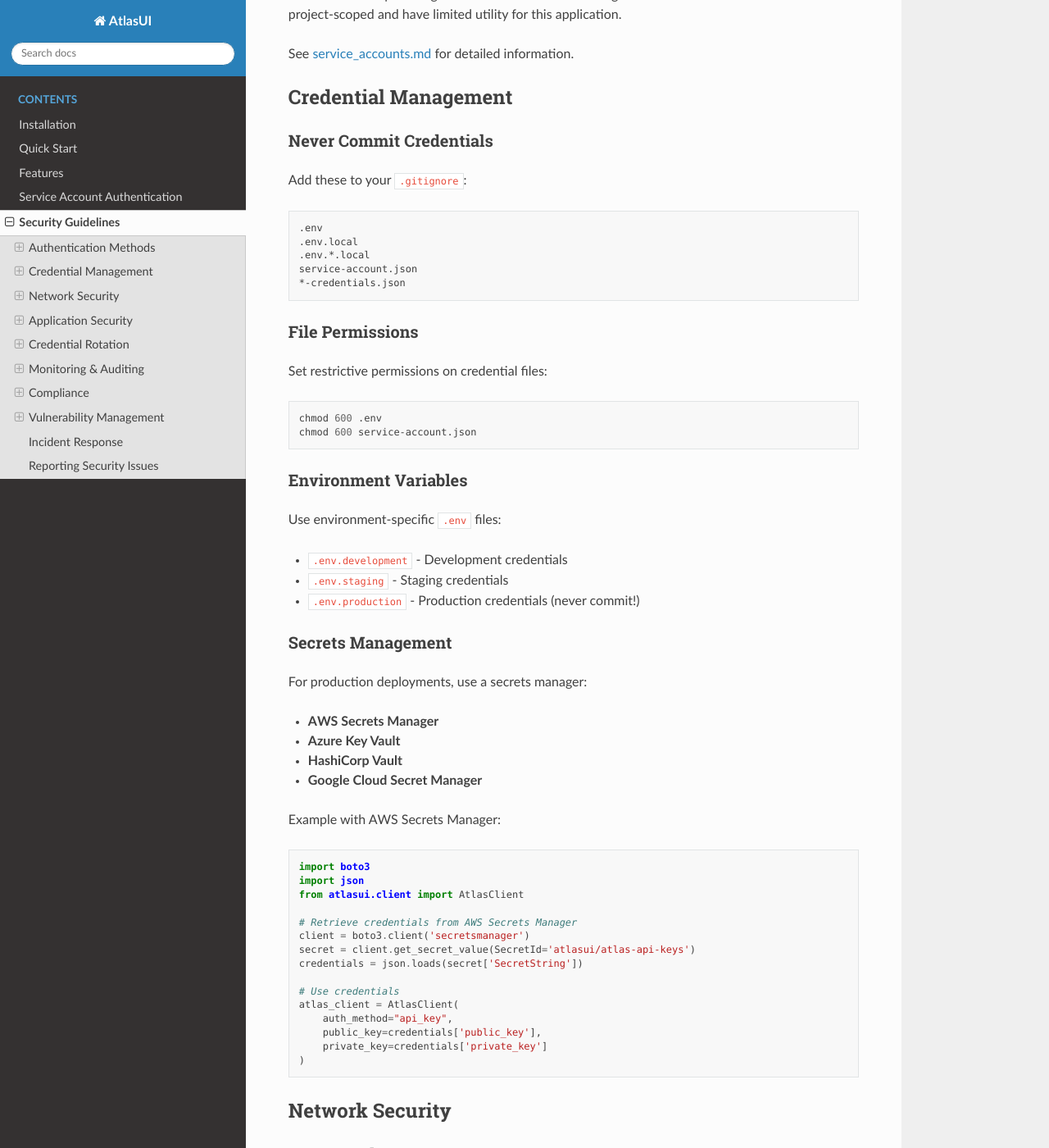
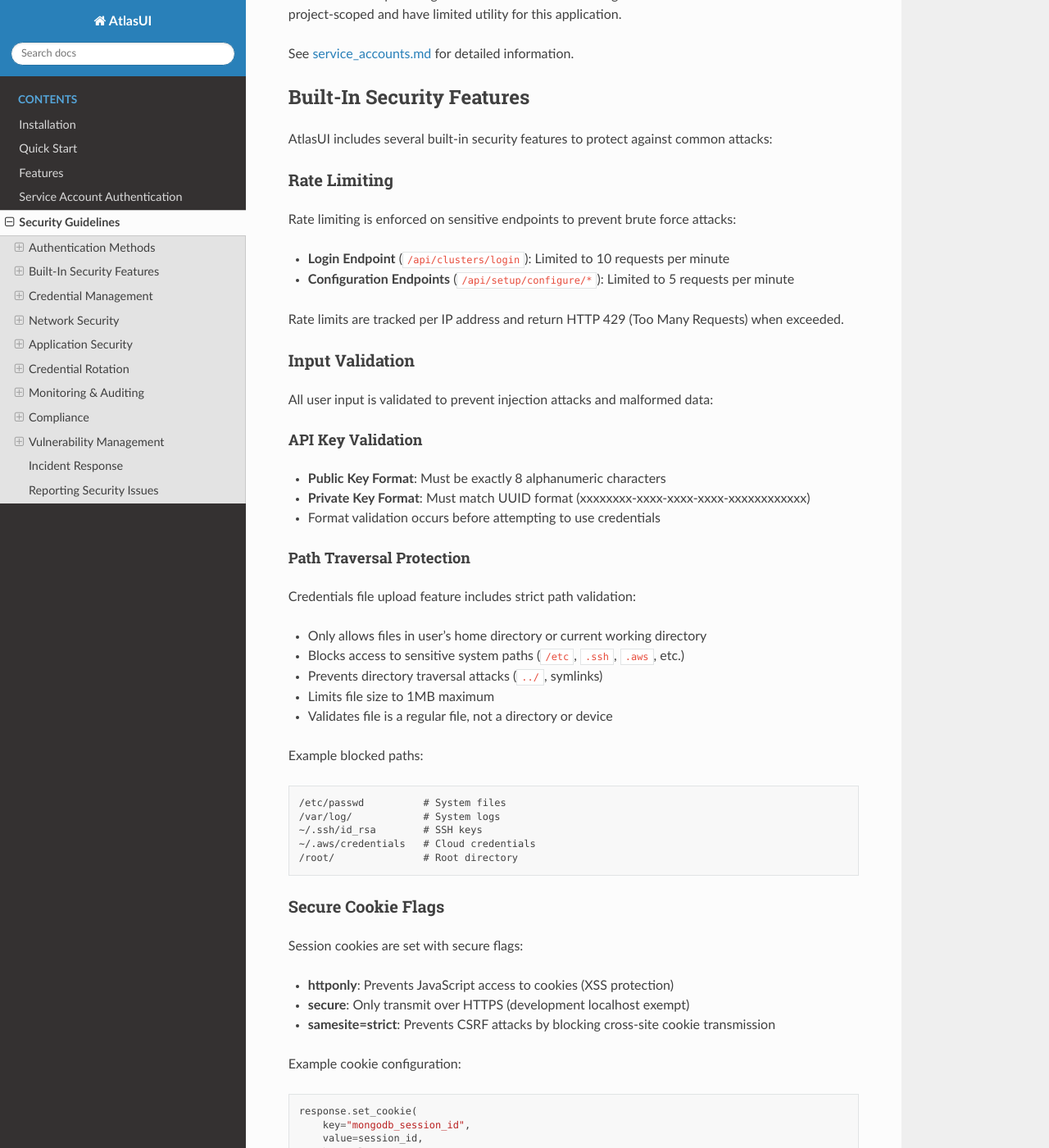
Before and after one commit to jdrumgoole/atlasui, a Sphinx documentation site: the page built from docs/security.md, in a window 1280 px wide and 1400 px high, scrolled down 670 px. Shown: the whole window at 82% size. Built offline with Sphinx 7.4.7 and the Read the Docs theme 3.1.0, drawn with Linux system fonts in a browser that asks for light colours; some of the changed text lies outside the part shown.

Commit message:
Update documentation for new features
## Documentation Updates

### Features Documentation (docs/features.md)
- Add Project-Based Filtering section
- Document Excel-style column filter with funnel icon
- Document URL-based filtering from Projects page
- Include step-by-step usage instructions
- Explain visual indicators and multiple selection

### Security Documentation (docs/security.md)
- Add Built-In Security Features section
- Document rate limiting on sensitive endpoints (login, config)
- Document input validation for API keys (format validation)
- Document path traversal protection for file uploads
- Document secure cookie flags (httponly, secure, samesite)
- Document MongoDB session management security
- Include code examples and blocked path patterns

### Sphinx Build
- Successfully rebuilt HTML documentation
- All new sections integrated into navigation
- Documentation viewable at docs/_build/html/index.html

🤖 Generated with [Claude Code](https://claude.com/claude-code)

Co-Authored-By: Claude <noreply@anthropic.com>

````diff
--- a/docs/security.md
+++ b/docs/security.md
@@ -23,6 +23,79 @@ AtlasUI supports two authentication methods:
 **Note**: AtlasUI requires organization-level access to manage all resources. Service accounts are project-scoped and have limited utility for this application.
 
 See [service_accounts.md](service_accounts.md) for detailed information.
+
+## Built-In Security Features
+
+AtlasUI includes several built-in security features to protect against common attacks:
+
+### Rate Limiting
+
+Rate limiting is enforced on sensitive endpoints to prevent brute force attacks:
+
+* **Login Endpoint** (`/api/clusters/login`): Limited to 10 requests per minute
+* **Configuration Endpoints** (`/api/setup/configure/*`): Limited to 5 requests per minute
+
+Rate limits are tracked per IP address and return HTTP 429 (Too Many Requests) when exceeded.
+
+### Input Validation
+
+All user input is validated to prevent injection attacks and malformed data:
+
+#### API Key Validation
+
+* **Public Key Format**: Must be exactly 8 alphanumeric characters
+* **Private Key Format**: Must match UUID format (xxxxxxxx-xxxx-xxxx-xxxx-xxxxxxxxxxxx)
+* Format validation occurs before attempting to use credentials
+
+#### Path Traversal Protection
+
+Credentials file upload feature includes strict path validation:
+
+* Only allows files in user's home directory or current working directory
+* Blocks access to sensitive system paths (`/etc`, `.ssh`, `.aws`, etc.)
+* Prevents directory traversal attacks (`../`, symlinks)
+* Limits file size to 1MB maximum
+* Validates file is a regular file, not a directory or device
+
+Example blocked paths:
+```text
+/etc/passwd          # System files
+/var/log/            # System logs
+~/.ssh/id_rsa        # SSH keys
+~/.aws/credentials   # Cloud credentials
+/root/               # Root directory
+```
+
+### Secure Cookie Flags
+
+Session cookies are set with secure flags:
+
+* **httponly**: Prevents JavaScript access to cookies (XSS protection)
+* **secure**: Only transmit over HTTPS (development localhost exempt)
+* **samesite=strict**: Prevents CSRF attacks by blocking cross-site cookie transmission
+
+Example cookie configuration:
+```python
+response.set_cookie(
+    key="mongodb_session_id",
+    value=session_id,
+    httponly=True,
+    secure=True,
+    samesite="strict",
+    max_age=3600
+)
+```
+
+**Note**: The `secure` flag requires HTTPS in production. Modern browsers automatically exempt `localhost` for development convenience.
+
+### MongoDB Session Management
+
+MongoDB client sessions are managed with security in mind:
+
+* **Credential Encoding**: Username and password are properly URL-encoded to handle special characters
+* **Connection String Sanitization**: Credentials are stripped from logs and error messages
+* **Session Timeout**: Sessions expire after 60 minutes of inactivity
+* **Clean Shutdown**: All sessions are closed when server shuts down
 
 ## Credential Management
 
````
Also changed, not shown: docs/features.md (+39 -0 lines).
